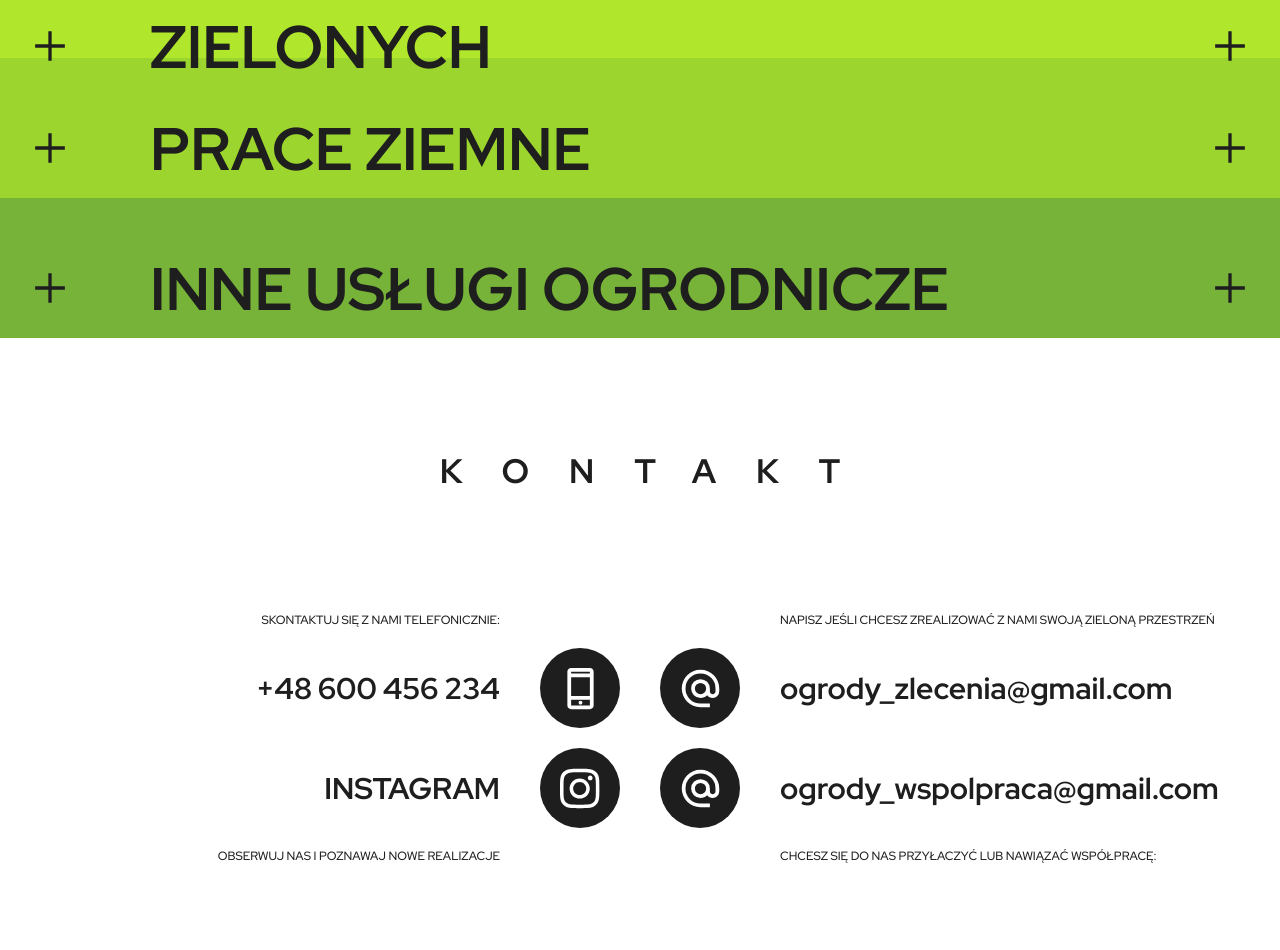
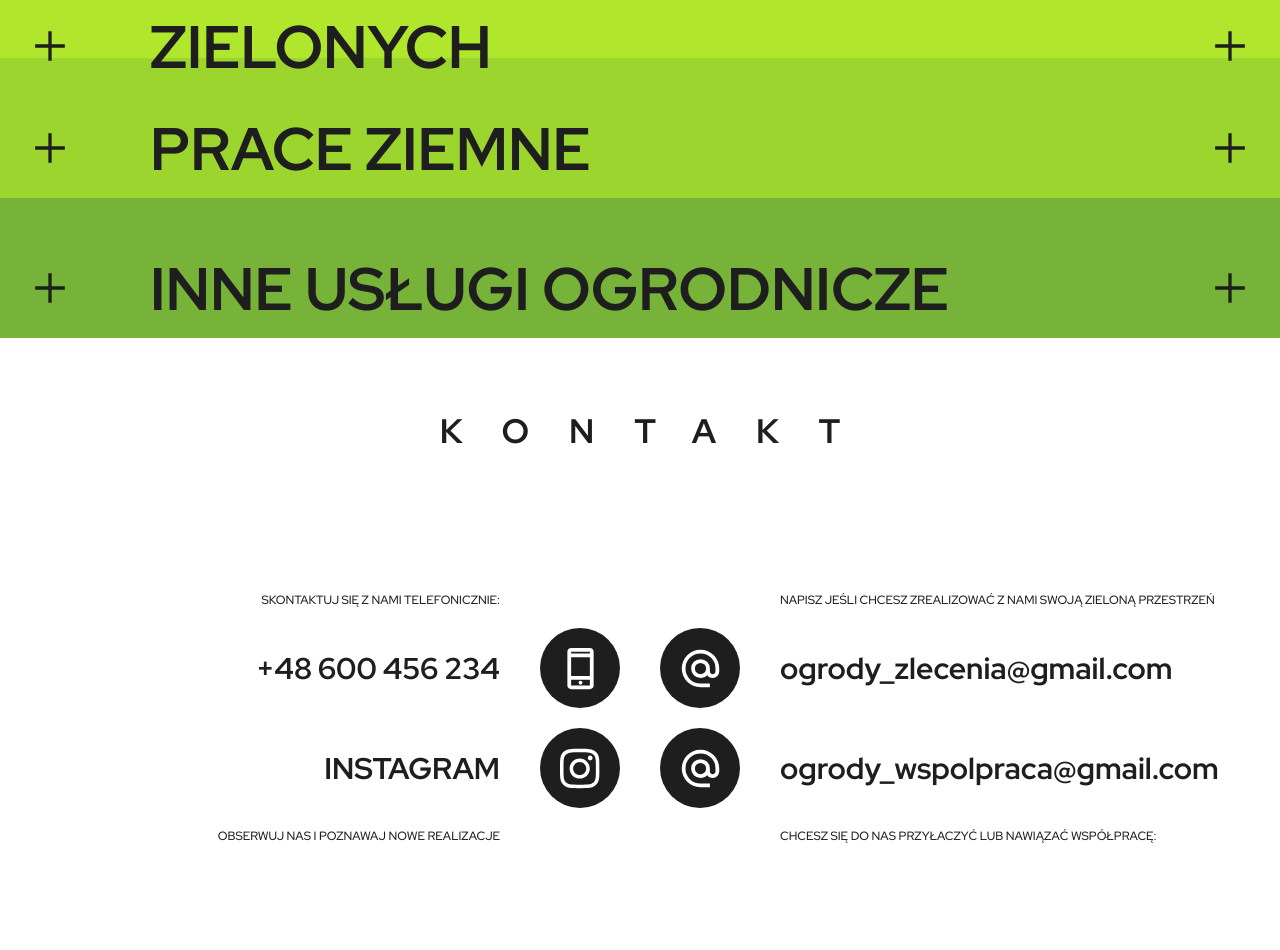
Before and after one commit to filipmarcinkowski/ogrody, a plain HTML site: page index.html in a window 1280 px wide. Shown: the part 3572-4522 px from the top of the page. Drawn offline with Linux system fonts and the light colour scheme.

Commit message:
css 1.22

```diff
--- a/style.css
+++ b/style.css
@@ -595,7 +595,7 @@ ul {
   height: 80vh;
 }
 .contact-title__box {
-  height: 20vh;
+  height: 15vh;
 }
 
 .contact-title {
@@ -603,7 +603,7 @@ ul {
 }
 
 .contact-wings {
-  height: 60vh;
+  height: 65vh;
   display: grid;
   align-items: center;
   gap: 4rem;
```
